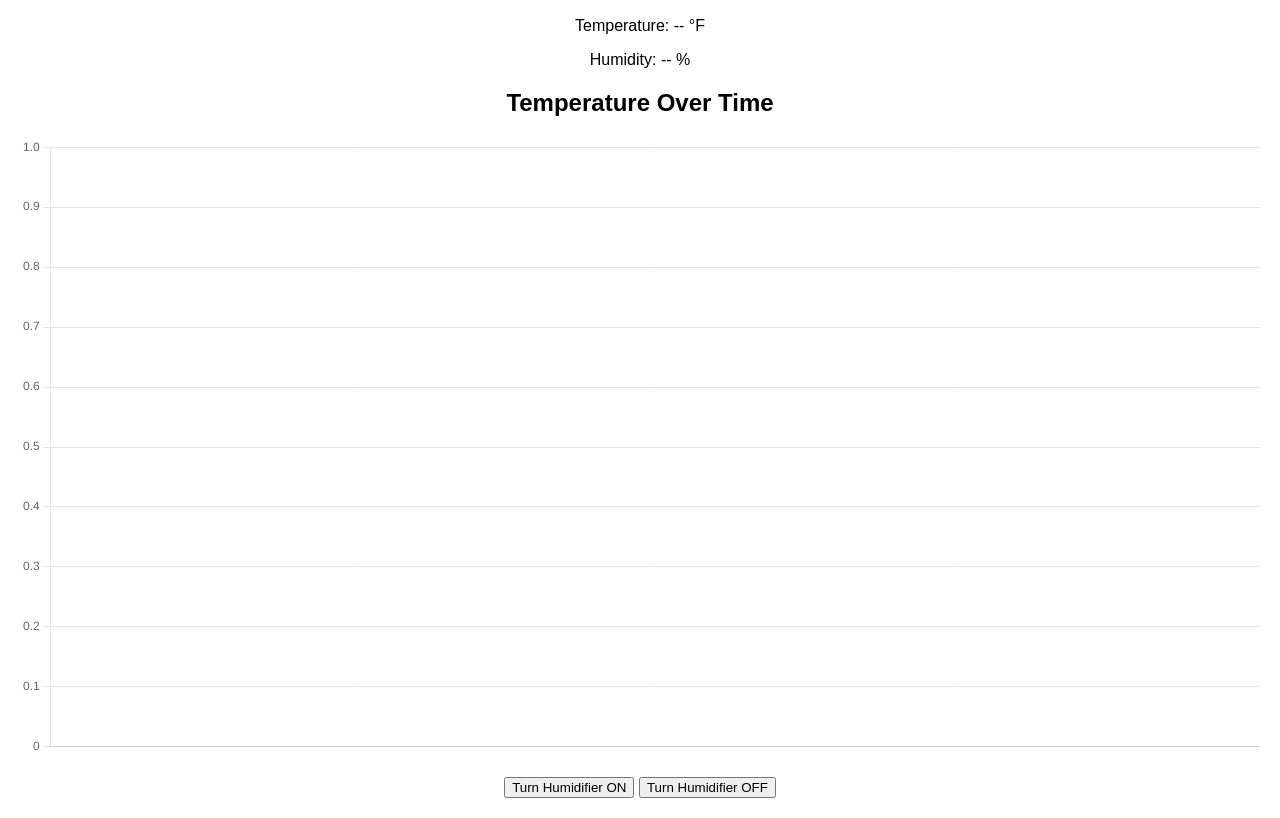
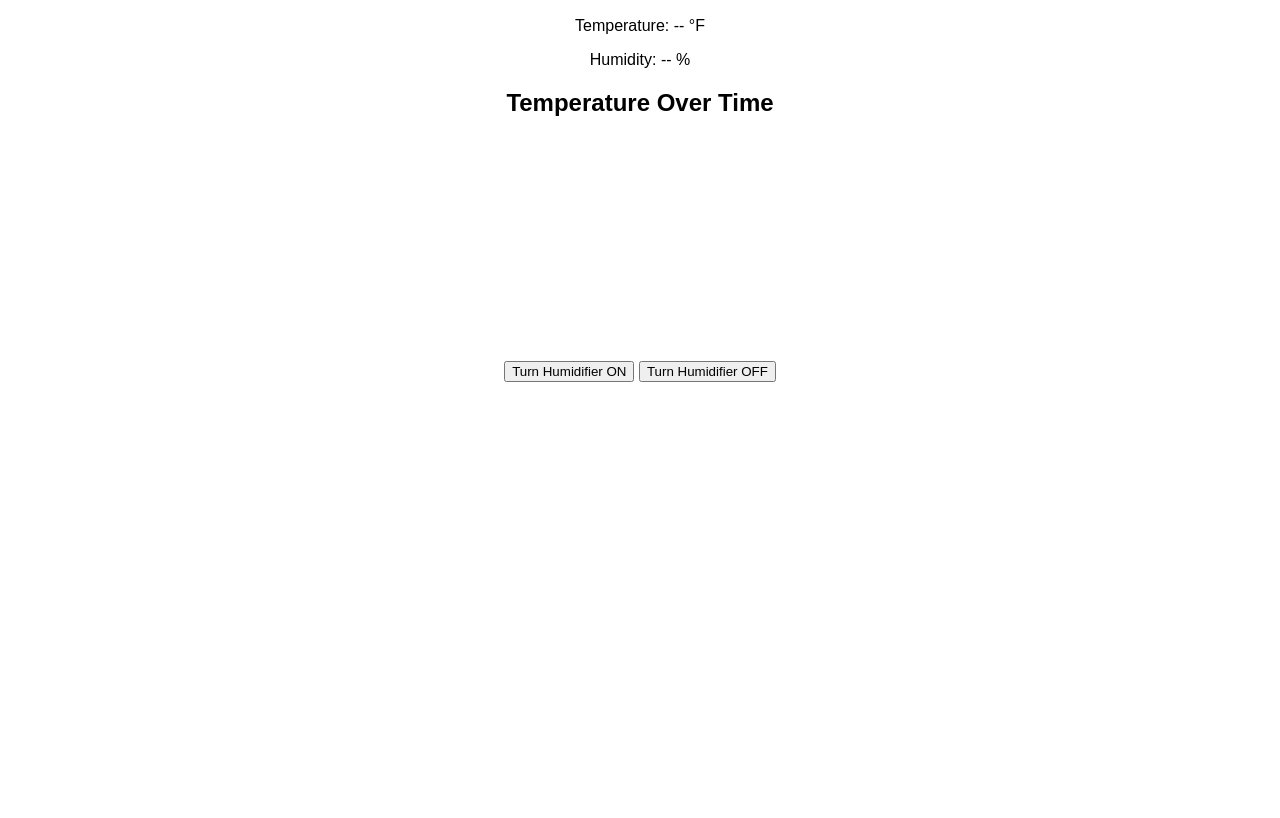
Before and after one commit to mrlilholt/mushroom-box-dashboard, a website: page index.html in a window 1280 px wide. Shown: the part 111-929 px from the top of the page. After the commit the page ends 800 px from the top, so only its background shows below. Drawn offline with nearby package versions, Linux system fonts and the light colour scheme; no server answers.

Commit message:
commented chart.js

```diff
--- a/index.html
+++ b/index.html
@@ -4,7 +4,7 @@
     <meta charset="UTF-8">
     <meta name="viewport" content="width=device-width, initial-scale=1.0">
     <title>Grow Box Dashboard</title>
-    <script src="https://cdn.jsdelivr.net/npm/chart.js@3"></script>
+    <!--<script src="https://cdn.jsdelivr.net/npm/chart.js@3"></script>-->
     <script src="https://cdn.socket.io/4.5.0/socket.io.min.js"></script>
     <style>
         body {
```
